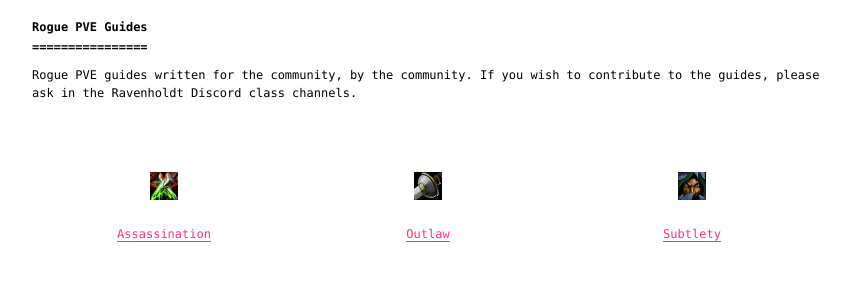
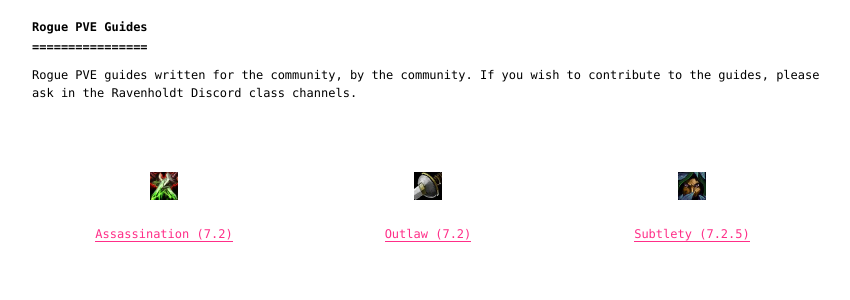
Before and after one commit to weakweak/riff.tf, a Jekyll site: the page built from index.html, in a window 1280 px wide. Shown: the top 300 px of the page, without its empty margins (212-1062 px from the left). Built offline with Jekyll 4.4.1, drawn with Linux system fonts in a browser that asks for light colours.

Commit message:
Add patch versions

```diff
--- a/index.html
+++ b/index.html
@@ -12,17 +12,17 @@ layout: default
   <div class="grid guides center">
     <div class="cell -4of12">
       <p><img width="28" src="/static/img/assassination.jpg"alt="Assassination"/></p>
-      <a href="/guide/assassination">Assassination</a>
+      <a href="/guide/assassination">Assassination (7.2)</a>
     </div>
 
     <div class="cell -4of12">
       <p><img width="28" src="/static/img/outlaw.jpg" alt="Outlaw"/></p>
-      <a href="/guide/outlaw">Outlaw</a>
+      <a href="/guide/outlaw">Outlaw (7.2)</a>
     </div>
 
     <div class="cell -4of12">
       <p><img width="28" src="/static/img/sub.jpg" alt="sub"/></p>
-      <a href="/guide/subtlety">Subtlety</a>
+      <a href="/guide/subtlety">Subtlety (7.2.5)</a>
     </div>
   </div>
 </div>
```
